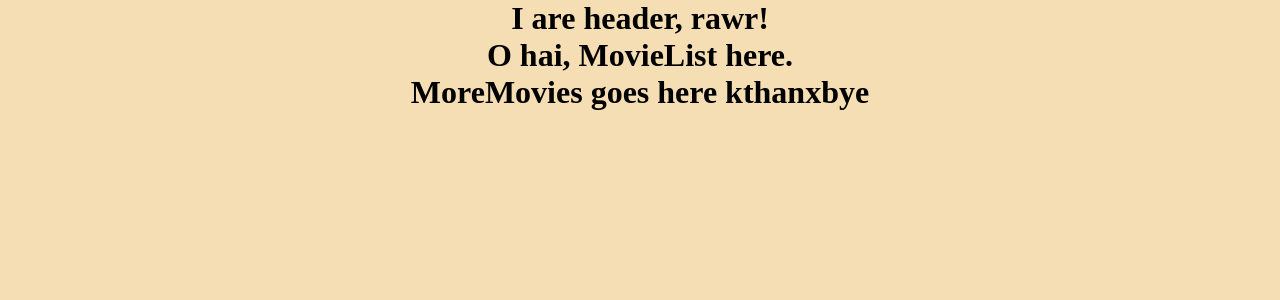
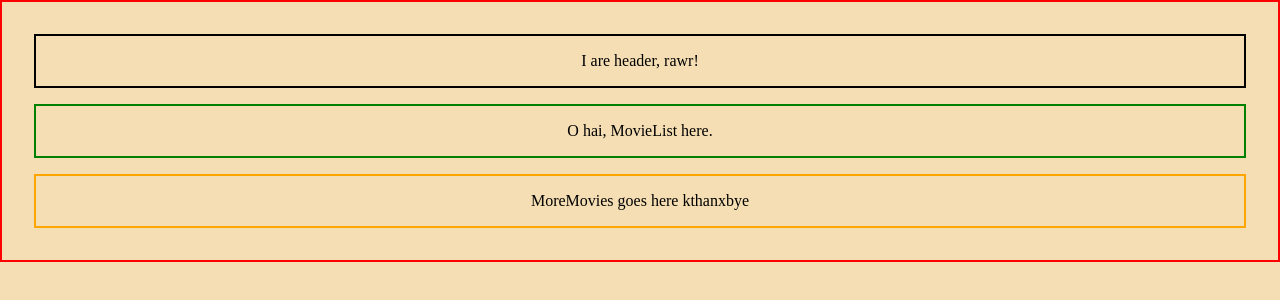
Before and after one commit to stevefaeembra/wk_14_d_1_hw, a React (Create React App) app: page / in a window 1280 px wide. Shown: the top 300 px of the page. Built offline with nearby package versions, Linux system fonts and the light colour scheme.

Commit message:
colourised components

```diff
--- a/src/App.css
+++ b/src/App.css
@@ -2,31 +2,25 @@
   text-align: center;
 }
 
-.App-logo {
-  animation: App-logo-spin infinite 20s linear;
-  height: 40vmin;
+.page {
+  border: 2px solid red;
+  padding: 1rem;
 }
 
-.App-header {
-  background-color: #282c34;
-  min-height: 100vh;
-  display: flex;
-  flex-direction: column;
-  align-items: center;
-  justify-content: center;
-  font-size: calc(10px + 2vmin);
-  color: white;
+.header {
+  border: 2px solid black;
+  padding: 1rem;
+  margin: 1rem;
 }
 
-.App-link {
-  color: #61dafb;
+.movielist {
+  border: 2px solid green;
+  padding: 1rem;
+  margin: 1rem;
 }
 
-@keyframes App-logo-spin {
-  from {
-    transform: rotate(0deg);
-  }
-  to {
-    transform: rotate(360deg);
-  }
+.moremovies {
+  border: 2px solid orange;
+  padding: 1rem;
+  margin: 1rem;
 }
--- a/src/components/header.js
+++ b/src/components/header.js
@@ -3,7 +3,9 @@ import React, { Component } from 'react';
 class Header extends Component {
   render() {
     return (
-      <h1>I are header, rawr!</h1>
+      <div className="header">
+        I are header, rawr!
+      </div>
     )
   }
 }
--- a/src/components/more-movies.js
+++ b/src/components/more-movies.js
@@ -3,7 +3,9 @@ import React, { Component } from 'react';
 class MoreMovies extends Component {
   render() {
     return (
-      <h1>MoreMovies goes here kthanxbye</h1>
+      <div className="moremovies">
+        MoreMovies goes here kthanxbye
+      </div>
     )
   }
 }
--- a/src/components/movie-list.js
+++ b/src/components/movie-list.js
@@ -3,7 +3,9 @@ import React, { Component } from 'react';
 class MovieList extends Component {
   render() {
     return (
-      <h1>O hai, MovieList here.</h1>
+      <div className="movielist">
+        O hai, MovieList here.
+      </div>
     )
   }
 }
```
